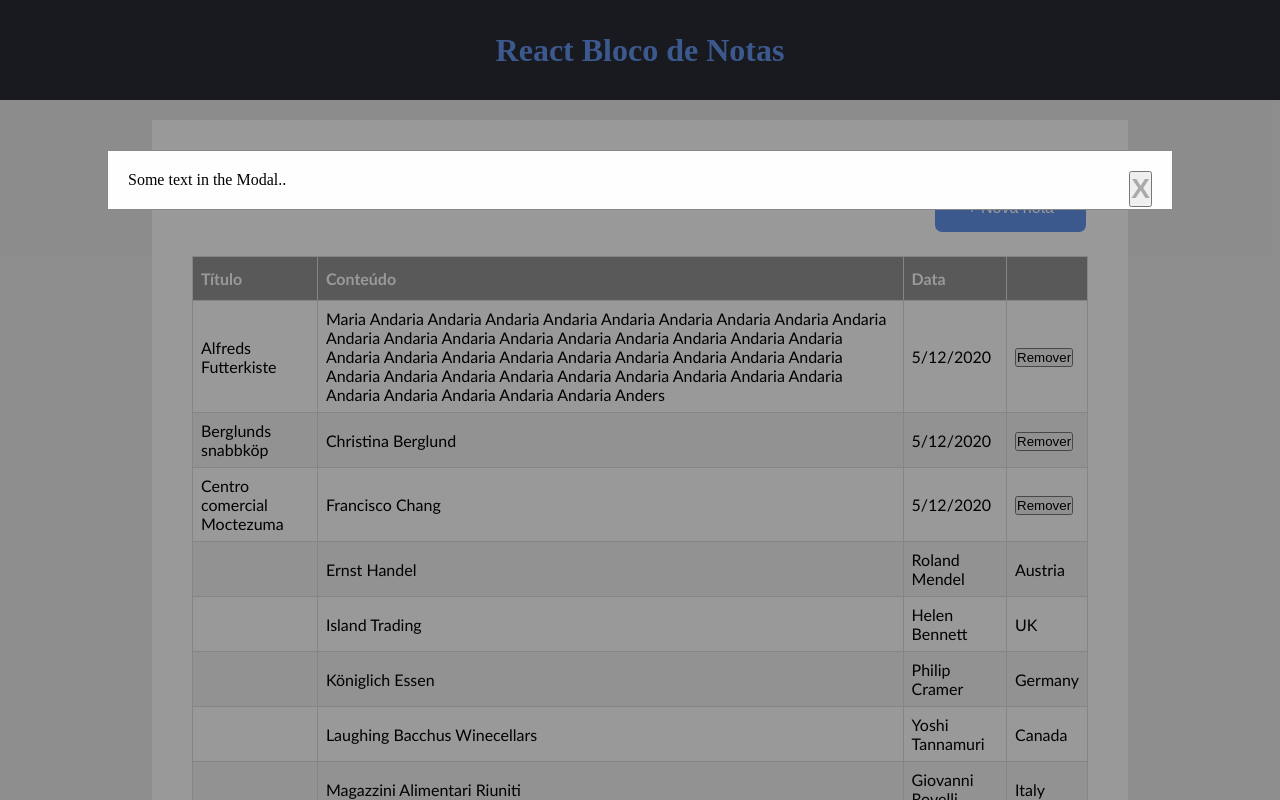
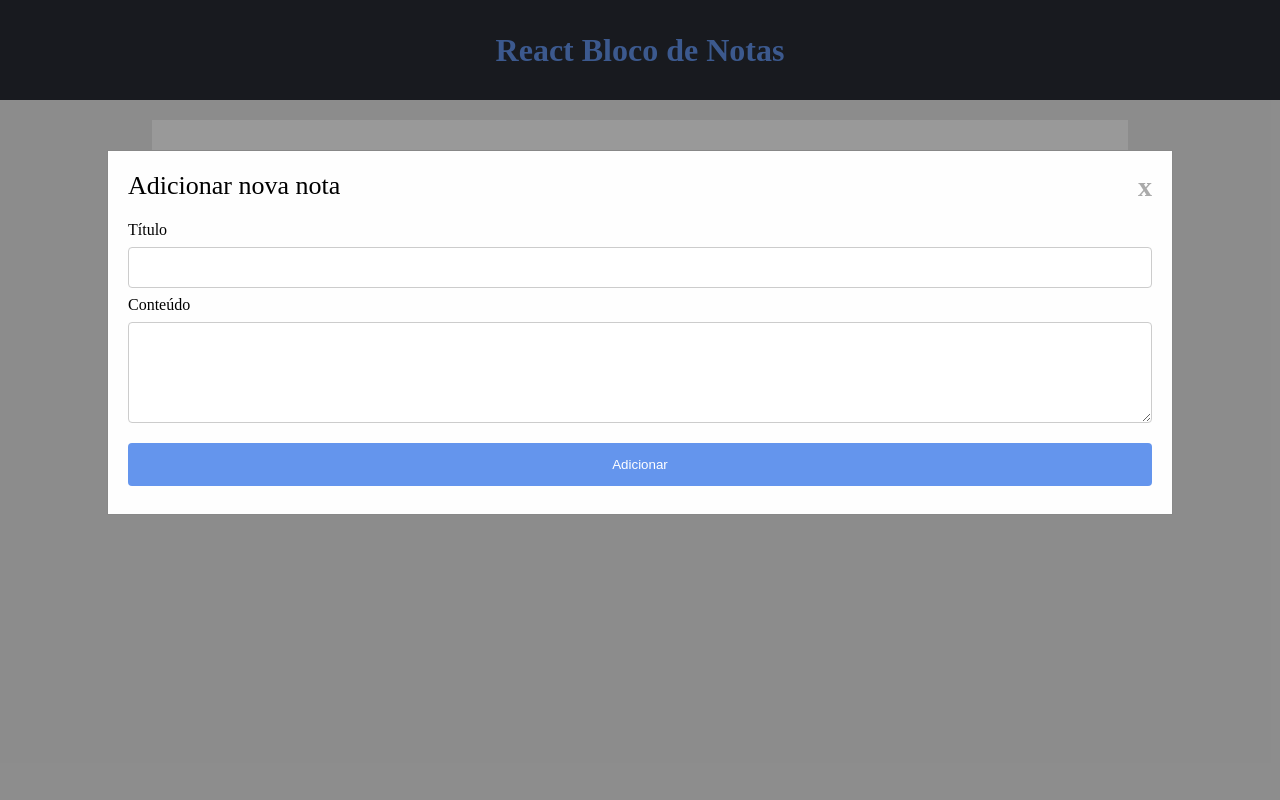
Before and after one commit to Rafaelmf/react-intro-semcomp, a React (Create React App) app: page / in a window 1280 px wide. Both pictures are taken after a click on the button "+ Nova nota". Built offline with nearby package versions, Linux system fonts and the light colour scheme; the HTML template or start-up script is replaced by a standard one.

Commit message:
Ajustes na modal

```diff
--- a/src/App.css
+++ b/src/App.css
@@ -70,6 +70,47 @@ body {
   cursor: pointer;
 }
 
+.form-contairner {
+  border-radius: 5px;
+  background-color: #f2f2f2;
+  padding: 20px;
+}
+
+.modal-header {
+  height: 50px;
+  font-size: 26px;
+}
+
+input[type="text"],
+textarea {
+  width: 100%;
+  padding: 12px 20px;
+  margin: 8px 0;
+  display: inline-block;
+  border: 1px solid #ccc;
+  border-radius: 4px;
+  box-sizing: border-box;
+}
+
+input[type="submit"] {
+  width: 100%;
+  background-color: cornflowerblue;
+  color: white;
+  padding: 14px 20px;
+  margin: 8px 0;
+  border: none;
+  border-radius: 4px;
+  cursor: pointer;
+}
+
+input[type="submit"]:hover {
+  background-color: rgb(125, 166, 241);
+}
+
+.submit-button-modal {
+  float: right;
+}
+
 /****************** Content Styles *********************/
 .content {
   display: flex;
@@ -106,7 +147,7 @@ body {
 
 /****************** Table Styles *********************/
 #created-notes {
-  font-family: 'Trebuchet MS', Arial, Helvetica, sans-serif;
+  font-family: "Trebuchet MS", Arial, Helvetica, sans-serif;
   border-collapse: collapse;
   width: 100%;
 }
--- a/src/components/Modal.jsx
+++ b/src/components/Modal.jsx
@@ -1,17 +1,28 @@
-import React from 'react';
+import React from "react";
 
 function Modal(props) {
   const { isModalOpen, onCloseModal } = props;
   return (
     <div
       id="myModal"
-      className={isModalOpen ? 'modal' : 'modal display-none-modal'}
+      className={isModalOpen ? "modal" : "modal display-none-modal"}
     >
       <div className="modal-content">
-        <button type="button" onClick={() => onCloseModal()} className="close">
-          X
-        </button>
-        <p>Some text in the Modal..</p>
+        <div className="modal-header">
+          <span>Adicionar nova nota</span>
+          <span type="button" onClick={() => onCloseModal()} className="close">
+            x
+          </span>
+        </div>
+
+        <form action="">
+          <label htmlFor="title">Título</label>
+          <input type="text" id="title" name="firstname" />
+
+          <label htmlFor="content">Conteúdo</label>
+          <textarea rows="5" id="content" name="lastname" />
+          <input type="submit" value="Adicionar" />
+        </form>
       </div>
     </div>
   );
--- a/src/components/NotesTable.jsx
+++ b/src/components/NotesTable.jsx
@@ -1,8 +1,8 @@
-import React from 'react';
+import React from "react";
 
-// import { Container } from './styles';
-
-function NotesTable() {
+function NotesTable(props) {
+  const { notesList } = props;
+  console.log(notesList);
   return (
     <table id="created-notes">
       <thead>
@@ -14,67 +14,18 @@ function NotesTable() {
         </tr>
       </thead>
       <tbody>
-        <tr>
-          <td>Alfreds Futterkiste</td>
-          <td>
-            Maria Andaria Andaria Andaria Andaria Andaria Andaria Andaria
-            Andaria Andaria Andaria Andaria Andaria Andaria Andaria Andaria
-            Andaria Andaria Andaria Andaria Andaria Andaria Andaria Andaria
-            Andaria Andaria Andaria Andaria Andaria Andaria Andaria Andaria
-            Andaria Andaria Andaria Andaria Andaria Andaria Andaria Andaria
-            Andaria Andaria Anders
-          </td>
-          <td>{new Date(Date.now()).toLocaleString().split(',')[0]}</td>
-          <td>
-            <button type="button">Remover</button>
-          </td>
-        </tr>
-        <tr>
-          <td>Berglunds snabbköp</td>
-          <td>Christina Berglund</td>
-          <td>{new Date(Date.now()).toLocaleString().split(',')[0]}</td>
-          <td>
-            <button type="button">Remover</button>
-          </td>
-        </tr>
-        <tr>
-          <td>Centro comercial Moctezuma</td>
-          <td>Francisco Chang</td>
-          <td>{new Date(Date.now()).toLocaleString().split(',')[0]}</td>
-          <td>
-            <button type="button">Remover</button>
-          </td>
-        </tr>
-        <tr>
-          <td></td>
-          <td>Ernst Handel</td>
-          <td>Roland Mendel</td>
-          <td>Austria</td>
-        </tr>
-        <tr>
-          <td></td>
-          <td>Island Trading</td>
-          <td>Helen Bennett</td>
-          <td>UK</td>
-        </tr>
-        <tr>
-          <td></td>
-          <td>Königlich Essen</td>
-          <td>Philip Cramer</td>
-          <td>Germany</td>
-        </tr>
-        <tr>
-          <td></td>
-          <td>Laughing Bacchus Winecellars</td>
-          <td>Yoshi Tannamuri</td>
-          <td>Canada</td>
-        </tr>
-        <tr>
-          <td></td>
-          <td>Magazzini Alimentari Riuniti</td>
-          <td>Giovanni Rovelli</td>
-          <td>Italy</td>
-        </tr>
+        {notesList
+          ? notesList.map((note) => (
+              <tr>
+                <td></td>
+                <td></td>
+                <td>{new Date(Date.now()).toLocaleString().split(",")[0]}</td>
+                <td>
+                  <button type="button">Remover</button>
+                </td>
+              </tr>
+            ))
+          : null}
       </tbody>
     </table>
   );
```
